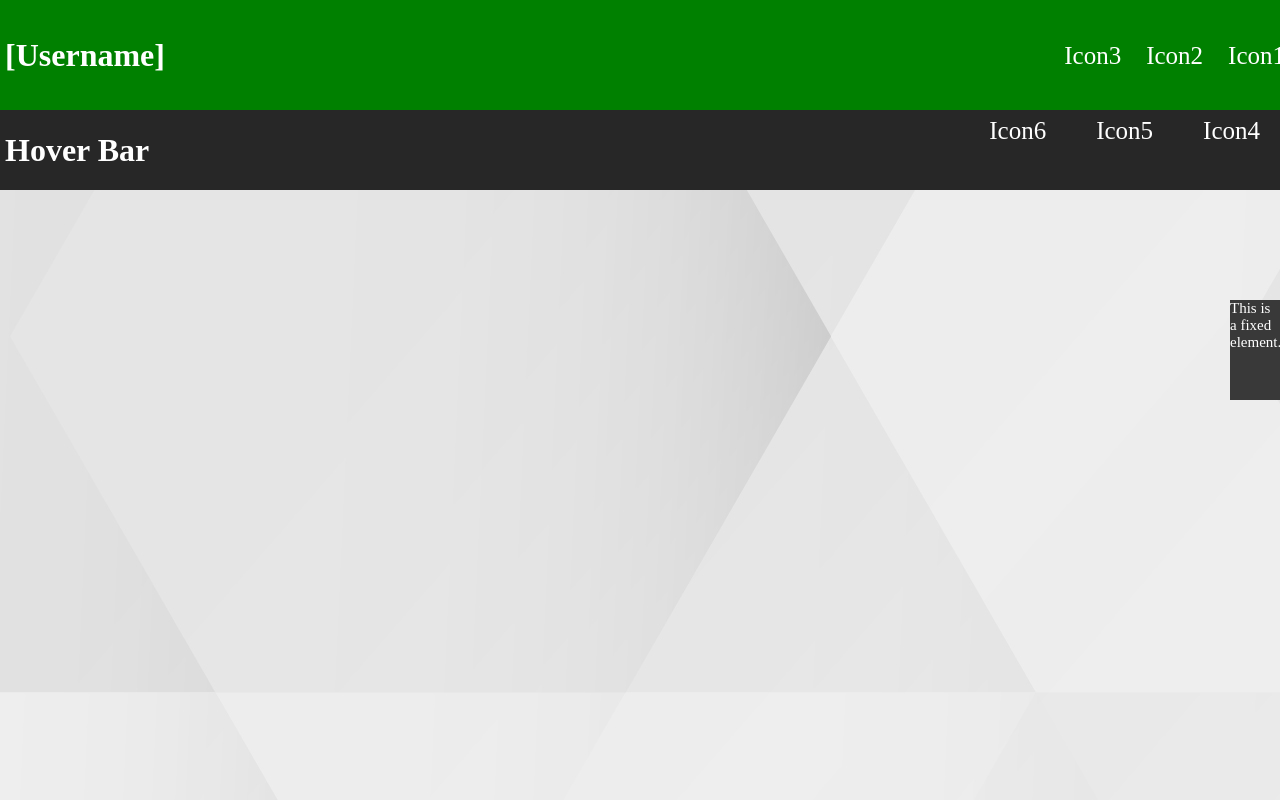
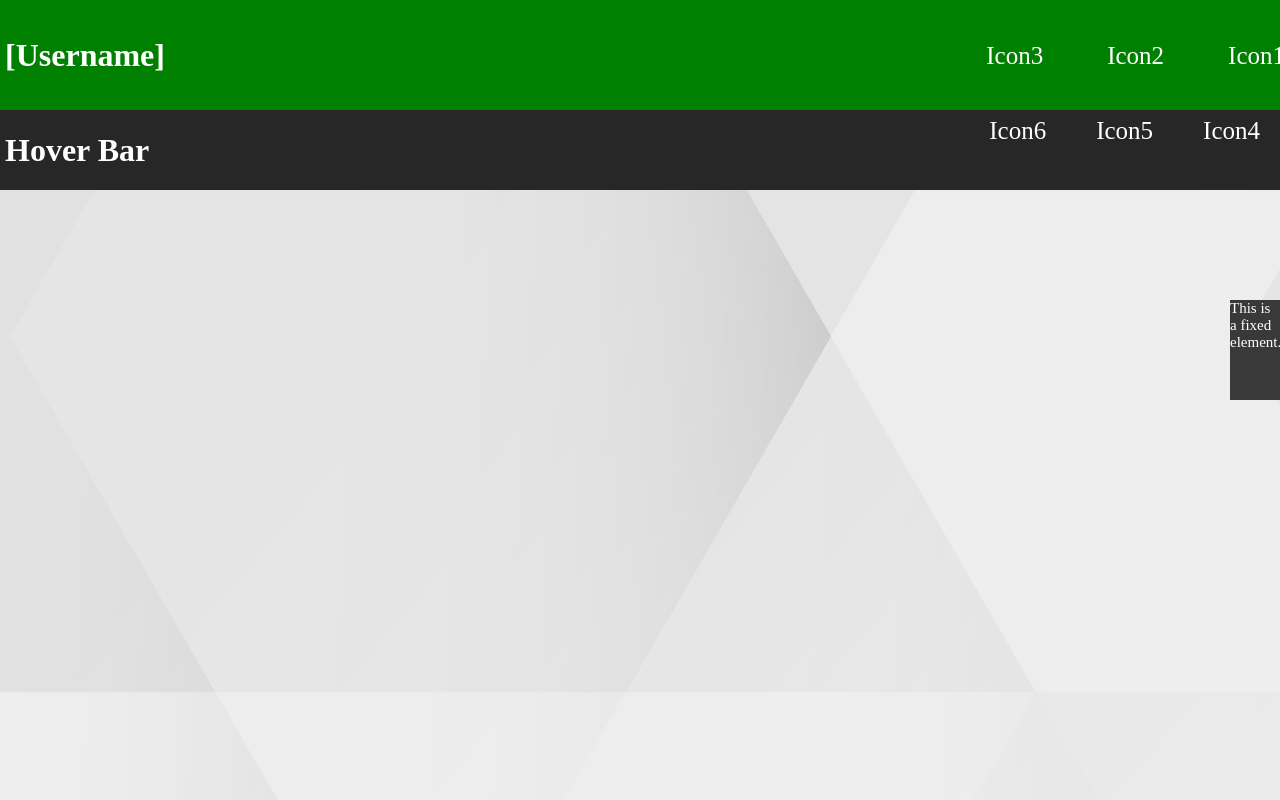
Before and after one commit to user0857/user0857.github.io, a plain HTML site: page index.html in a window 1280 px wide. Shown: the top 800 px of the page. Drawn offline with Linux system fonts and the light colour scheme.

Commit message:
Update practice_day4.css

```diff
--- a/css/practice_day4.css
+++ b/css/practice_day4.css
@@ -7,7 +7,7 @@
                                 position: relative;
                                 float: right;
                                 top: 0;
-                                margin-left: 25px;
+                                margin-left: 5%;
                                 font-size: 25px;
                                 color: white;
                                 }
```
